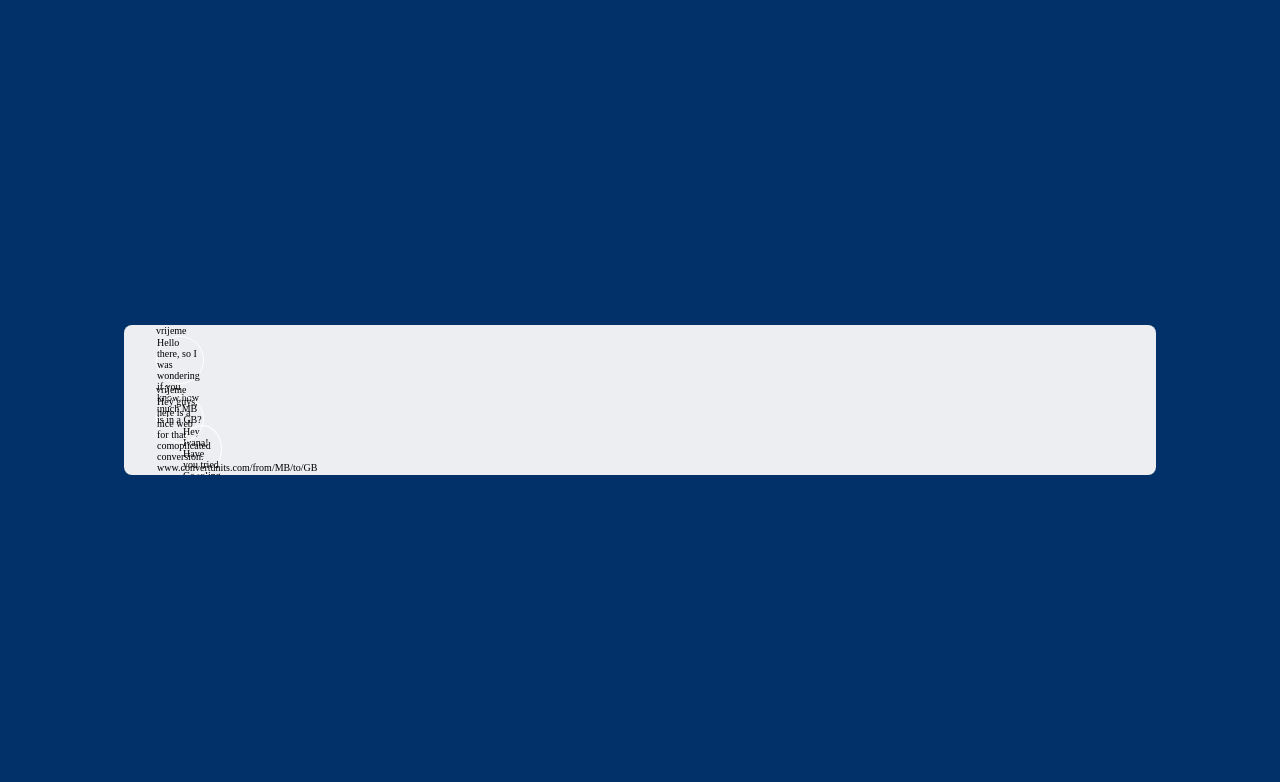
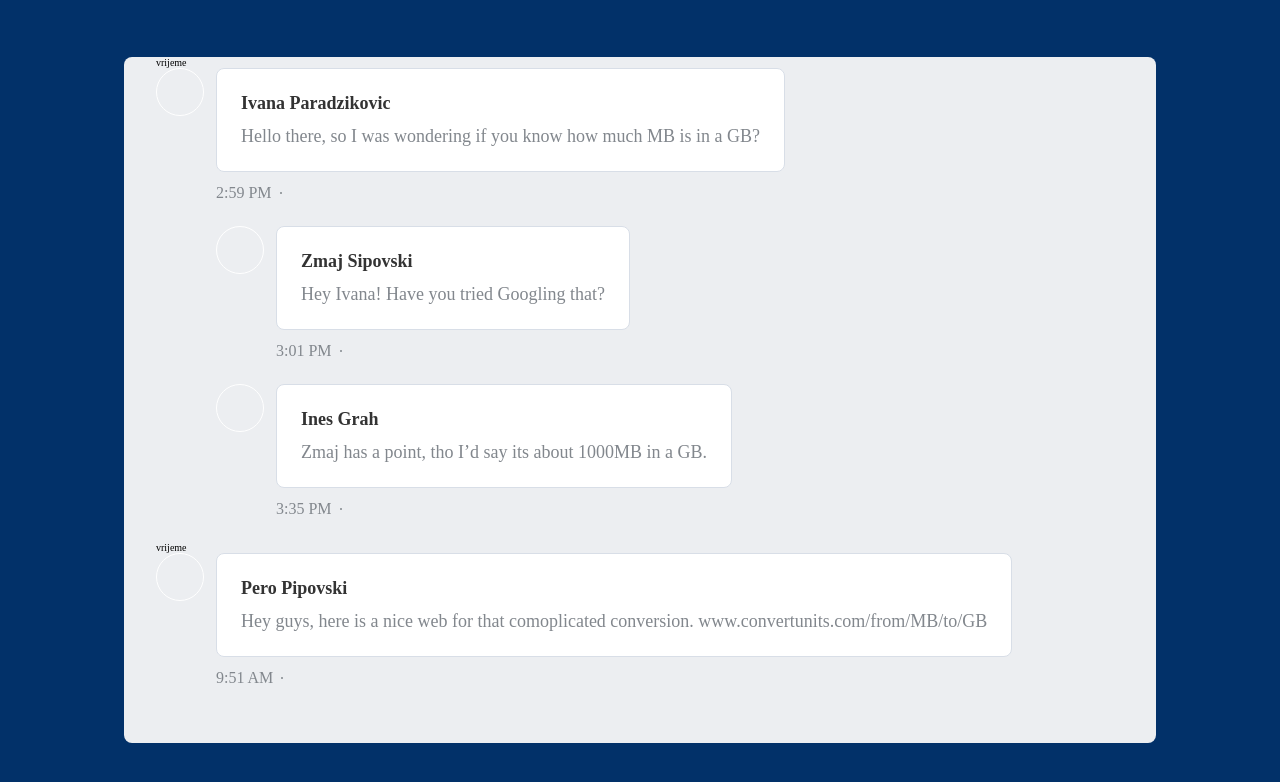
Before and after one commit to ricaju/chat, a React (Create React App) app: page / in a window 1280 px wide. Shown: the top 782 px of the page. Built offline with nearby package versions, Linux system fonts and the light colour scheme.

Commit message:
feat: add chat item style wip

```diff
--- a/src/components/Chat.tsx
+++ b/src/components/Chat.tsx
@@ -1,7 +1,7 @@
 import React, { FC, memo, useCallback } from "react";
 import { DATA } from "domain/constants"
 import style from "styles/components/Chat.module.scss"
-import { CommentWithReplay } from "../domain/types";
+import { Comment } from "../domain/types";
 import { ChatItem } from "./ChatItem";
 import { groupBy, orderBy } from "lodash";
 
@@ -10,7 +10,7 @@ type Props = {}
 export const Chat: FC<Props> = memo(function Chat() {
   const { commentsWithReplays } = useChat();
 
-  const renderChatItem = useCallback( (comment: CommentWithReplay) => {
+  const renderChatItem = useCallback( (comment: Comment) => {
     return (
       <>
         <div>vrijeme</div>
@@ -26,7 +26,7 @@ function useChat() {
 
   const groupedByReplays = groupBy(comments.filter(comment => comment.parent_id), "parent_id")
 
-  const commentsWithReplays = comments.reduce<CommentWithReplay[]>((withReplays, comment) => {
+  const commentsWithReplays = comments.reduce<Comment[]>((withReplays, comment) => {
     const keys = Object.keys(groupedByReplays)
     if(keys.includes(comment.id)) {
       withReplays.push({...comment, replays: groupedByReplays[comment.id]})
--- a/src/components/ChatItem.tsx
+++ b/src/components/ChatItem.tsx
@@ -1,25 +1,39 @@
 import classNames from "classnames";
 import React, { FC, memo, useCallback } from "react";
 import style from "styles/components/ChatItem.module.scss"
-import { CommentWithReplay } from "../domain/types";
+import { Comment } from "../domain/types";
+import { dateConverter } from "../util/date";
 
 type Props = {
-  comment: any //todo
+  comment: Comment
   className?: string
 }
 export const ChatItem: FC<Props> = memo(function ChatItem({comment, className}) {
   useChatItem();
 
+  const { author: { name, picture }, text, timestamp, replays } = comment
+
   const renderReplays = useCallback( (replays?: Comment[]) => {
     return replays && replays.map(comment => <ChatItem comment={comment}  className={style.replay}/>)
   }, [])
 
-  return (<div className={classNames(style.root, className)}>
-    <div className={style.iconContainer}>
-      {comment.text}
-      {renderReplays(comment.replays)}
-    </div>
-
+  //todo: check for link in text
+  return (
+    <div className={classNames(style.root, className)}>
+      <div className={style.content}>
+        <div className={style.iconContainer}></div>
+        <div className={style.chatContainer}>
+          <div className={style.textContainer}>
+            <p className={style.authorName}>{name}</p>
+            <p className={style.text}>{text}</p>
+          </div>
+          <div className={style.replayContainer}>
+            <p className={style.chatTime}>{dateConverter(timestamp, "LT")}</p>
+            <div className={style.dot}/>
+          </div>
+        </div>
+      </div>
+      {renderReplays(replays)}
   </div>)
 });
 
--- a/src/domain/types.ts
+++ b/src/domain/types.ts
@@ -10,8 +10,8 @@ export type Comment = {
   author: Author
   text: string
   timestamp: number
+  replays?: Comment[]
 }
 
-export type CommentWithReplay = Comment & {
-  replays?: Comment[]
-}
+
+export type Format = "LT"
--- a/src/styles/abstracts/_colors.scss
+++ b/src/styles/abstracts/_colors.scss
@@ -1,3 +1,6 @@
 $app-background: #023169;
 $color-white: #FFFFFF;
-$color-chat-background: #ECEEF1
+$color-chat-background: #ECEEF1;
+$color-border: #D8DEE7;
+$color-text-primary: #333333;
+$color-text-secondary: #82878D;
--- a/src/styles/components/ChatItem.module.scss
+++ b/src/styles/components/ChatItem.module.scss
@@ -3,16 +3,72 @@
 
 .root {
   display: flex;
-  flex-direction: row;
+  flex-direction: column;
+}
+
+.content {
+  display: flex;
 }
 
 .iconContainer {
   width: rem(48);
   height: rem(48);
   border-radius: 50%;
-  border: rem(1) solid $color-white
+  border: rem(1) solid $color-white;
+  margin-right: rem(12)
 }
 
 .replay {
-  margin-left: rem(25);
+  margin-left: rem(60);
+
+  &:first-child {
+    //todo add lines
+  }
 }
+.textContainer {
+  background-color: $color-white;
+  border-radius: rem(8);
+  border: rem(1) solid $color-border;
+  display: flex;
+  flex-direction: column;
+  padding: rem(24);
+}
+
+.authorName {
+  color: $color-text-primary;
+  font-size: rem(18);
+  font-weight: 600;
+}
+
+.text {
+  color: $color-text-secondary;
+  font-weight: 500;
+  font-size: rem(18);
+  margin-top: rem(12);
+}
+
+.replayContainer {
+  display: flex;
+  margin-top: rem(12);
+  align-items: center;
+}
+
+.chatContainer {
+  display: flex;
+  flex-direction: column;
+  margin-bottom: rem(24);
+}
+
+.chatTime {
+  color: $color-text-secondary;
+  font-size: rem(16);
+  font-weight: 500;
+}
+
+.dot {
+  height: rem(2);
+  width: rem(2);
+  border-radius: 50%;
+  background-color: $color-text-secondary;
+  margin: 0 rem(8);
+}
--- a/src/util/date.ts
+++ b/src/util/date.ts
@@ -1,8 +1,11 @@
 import dayjs, { UnitType } from "dayjs";
+import LocalizedFormat from "dayjs/plugin/localizedFormat";
+import { Format } from "../domain/types";
+dayjs.extend(LocalizedFormat)
 
 
-export function dateConverter(timeStamp: number) {
-  return dayjs(timeStamp).toDate()
+export function dateConverter(timeStamp: number, format: Format) {
+  return dayjs(timeStamp).format(format)
 }
 
 
@@ -10,5 +13,5 @@ export function checkDateDifference(t1: number, isReplay?: string, unit: UnitTyp
   if(isReplay) {
     return
   }
-  return dayjs(dateConverter(t1)).diff(dayjs(), unit) < lessThen
+  return /*dayjs(dateConverter(t1)).diff(dayjs(), unit) < lessThen*/
 }
```
Also changed, not shown: src/styles/index.scss (line endings or trailing spaces).
